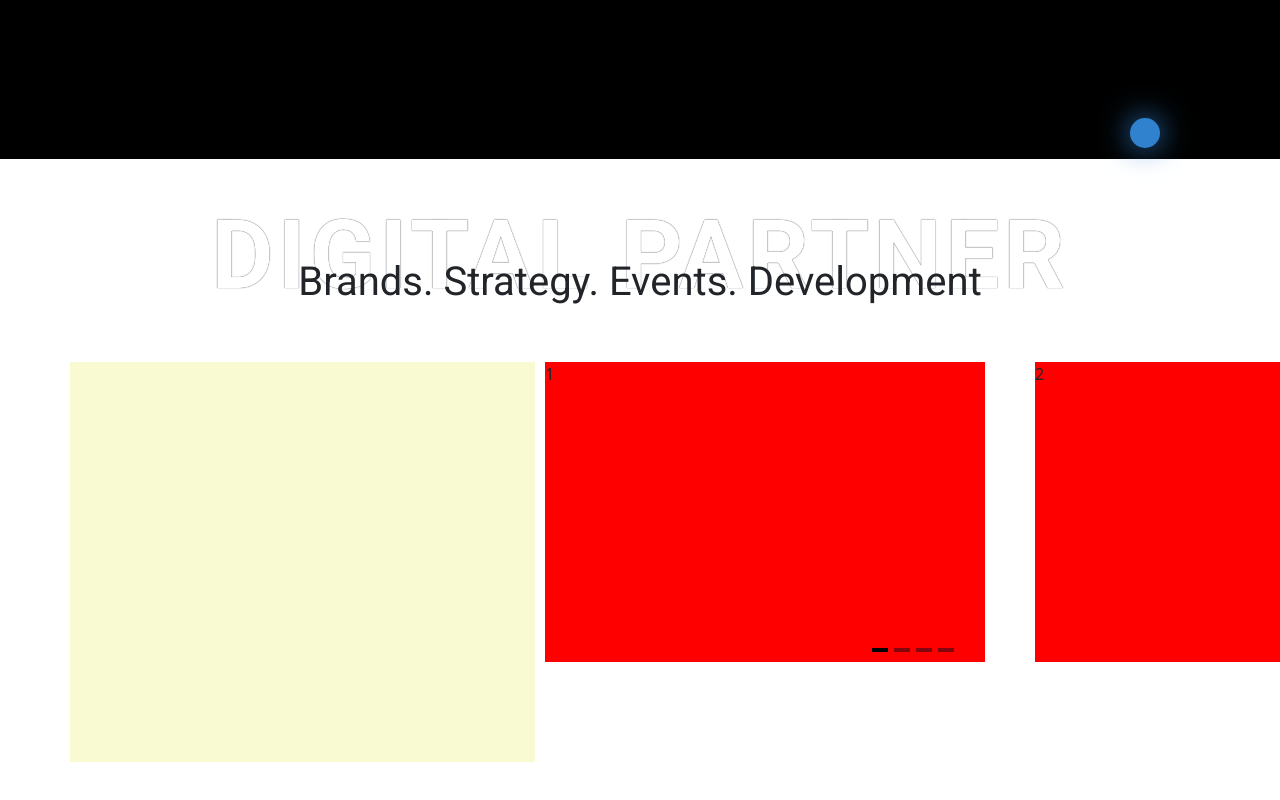
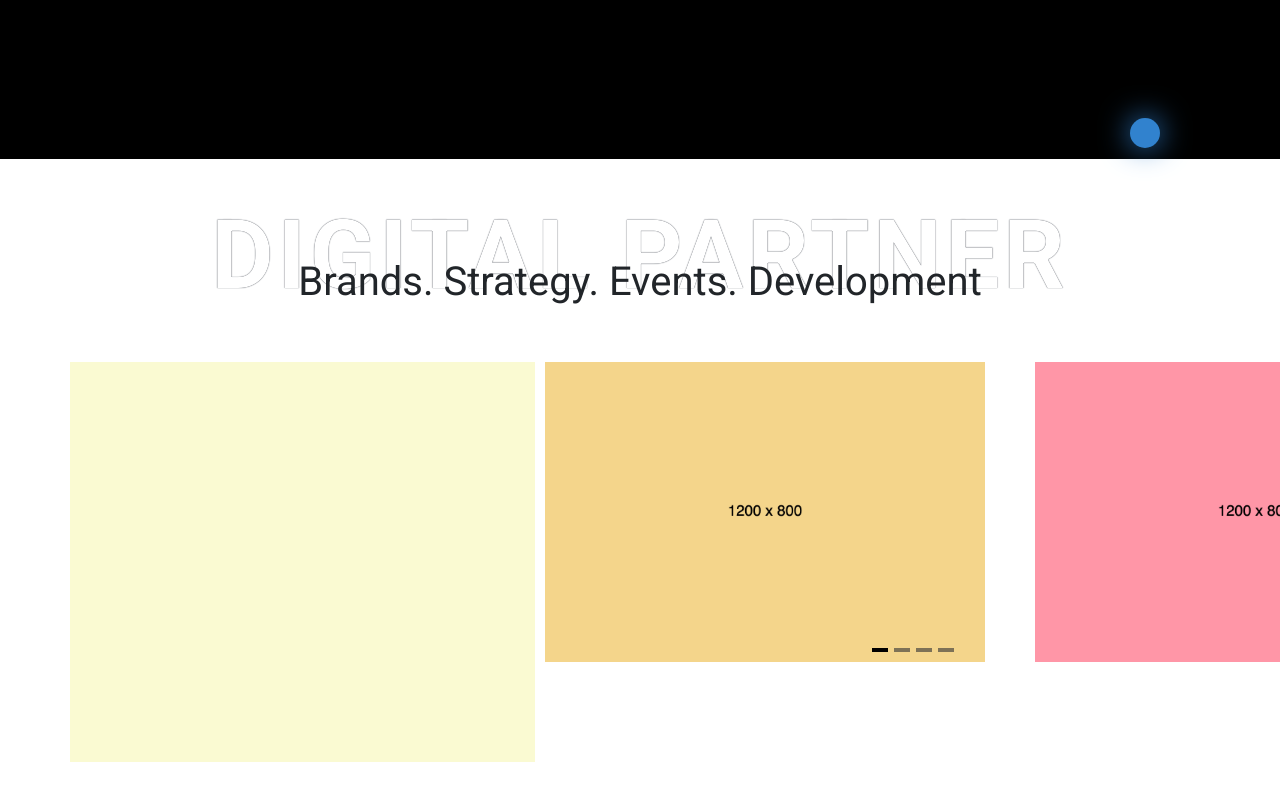
Before and after one commit to TheCodeeroGroup/tcg-portfolio, a Nuxt app: page / in a window 1280 px wide. Shown: the part 641-1441 px from the top of the page. Built offline with nearby package versions, Linux system fonts and the light colour scheme.

Commit message:
Carousel works with overlay and background image

```diff
--- a/components/Slider.vue
+++ b/components/Slider.vue
@@ -1,7 +1,12 @@
 <template>
-    <Carousel :wrap-around="true" :autoplay="8000" v-bind="settings" >
-        <Slide v-for="slide in 4" :key="slide">
-            <div class="carousel__item">{{ slide }}</div>
+    <Carousel :wrap-around="true" :autoplay="8000" v-bind="settings">
+        <Slide v-for="(slide, index) in slides" :key="index">
+            <div class="carousel__item" :style="{ backgroundImage: 'url(' + slide.image + ')' }">
+                <div class="overlay">
+                    <h3>{{ slide.title }}</h3>
+                    <p>{{ slide.caption }}</p>
+                </div>
+            </div>
         </Slide>
         <template #addons>
             <Pagination />
@@ -11,7 +16,6 @@
 <script>
 import { defineComponent } from 'vue'
 import { Carousel, Pagination, Slide } from 'vue3-carousel'
-
 import 'vue3-carousel/dist/carousel.css'
 
 export default defineComponent({
@@ -22,20 +26,55 @@
         Pagination,
     },
     data: () => ({
-        // carousel settings
         settings: {
             itemsToShow: 1.5,
             snapAlign: 'start',
         },
-
+        slides: [
+            { image: '/images/slide_1.png', title: 'Title 1', caption: 'Caption 1', hover: false },
+            { image: '/images/slide_2.png', title: 'Title 2', caption: 'Caption 2', hover: false },
+            { image: '/images/slide_3.png', title: 'Title 3', caption: 'Caption 3', hover: false },
+            { image: '/images/slide_4.png', title: 'Title 4', caption: 'Caption 4', hover: false },
+        ]
     })
 })
 </script>
 <style>
 .carousel__item {
     height: 300px;
-    background-color: red;
     width: 600px;
     margin-right: 50px;
+    background-size: cover;
+    background-position: center;
+    position: relative;
+}
+
+.overlay {
+    position: absolute;
+    top: 0;
+    left: 0;
+    right: 0;
+    bottom: 0;
+    background-color: rgba(128, 128, 128, 0.7);
+    /* Grey color */
+    color: white;
+    display: flex;
+    flex-direction: column;
+    justify-content: center;
+    align-items: center;
+    opacity: 0;
+    transition: opacity 0.3s ease;
+}
+
+.carousel__item:hover .overlay {
+    opacity: 1;
+}
+
+.overlay h3 {
+    margin-bottom: 10px;
+}
+
+.overlay p {
+    margin: 0;
 }
 </style>
```
